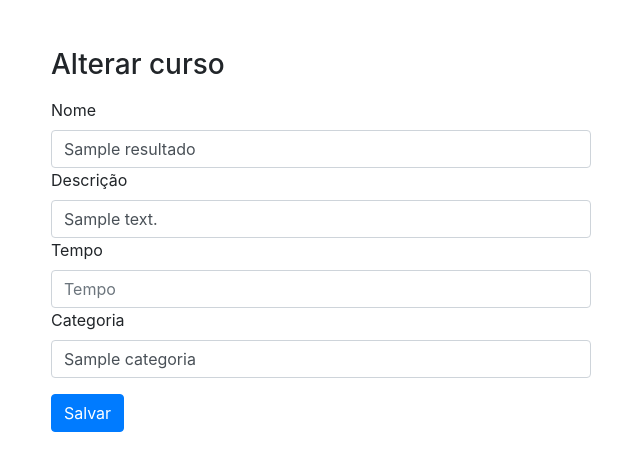
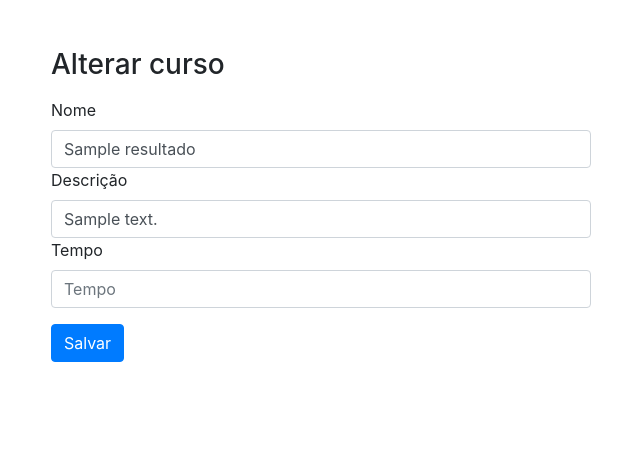
Before and after one commit to gracimn/MateriaPHP, a PHP site: template src/views/curso/alterar_curso.php in a window 1280 px wide. Shown: the top 471 px of the page, without its empty margins (34-674 px from the left). Run offline with PHP 8.4, Linux system fonts and the light colour scheme; the template is opened without the code that fills it: most values are stand-ins (such as "Sample title", 1, 10 or a date in 2020).

Commit message:
Update alterar_curso.php

```diff
--- a/src/views/curso/alterar_curso.php
+++ b/src/views/curso/alterar_curso.php
@@ -25,9 +25,6 @@
                     <label for="tempo" class="form-label">Tempo</label>
                     <input type="number" class="form-control" maxlength="60" name="tempo" placeholder="Tempo" value="<?= $resultado["tempo"];  ?>">
 
-                    <label for="categoria" class="form-label">Categoria</label>
-                    <input type="text" class="form-control" maxlength="60" name="categoria" placeholder="Categoria" value="<?= $resultado["categoria"];  ?>">
-
                 </div>
             </div>
             <button type="submit" class="btn btn-primary">Salvar</button>
```
